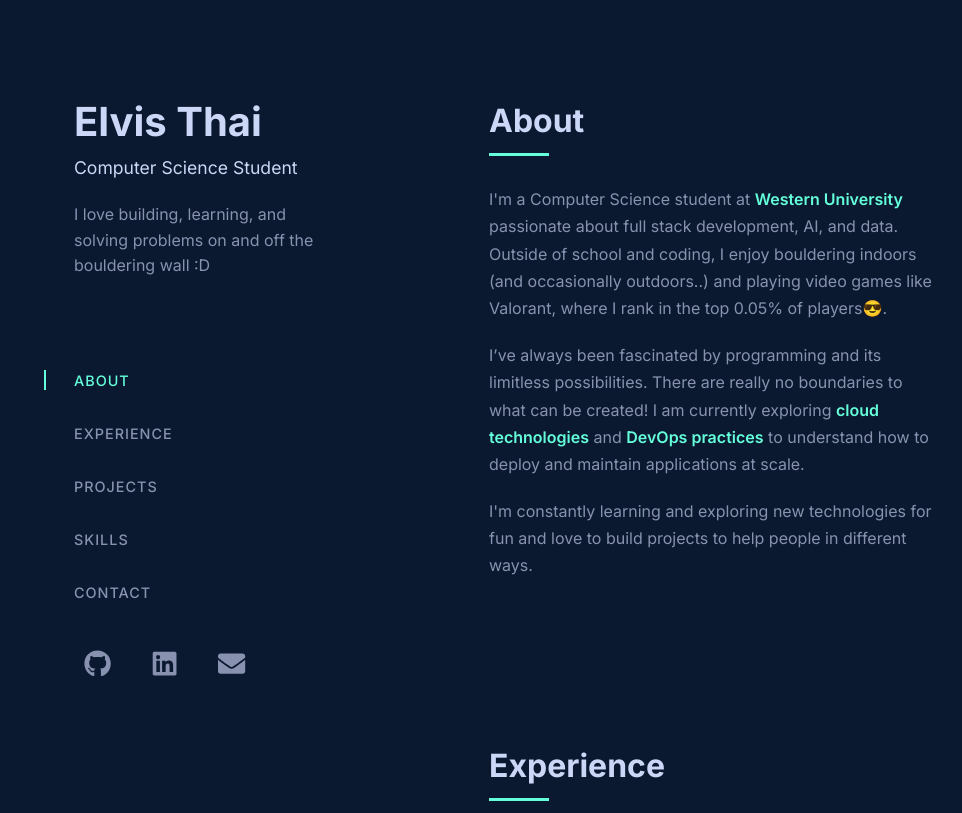
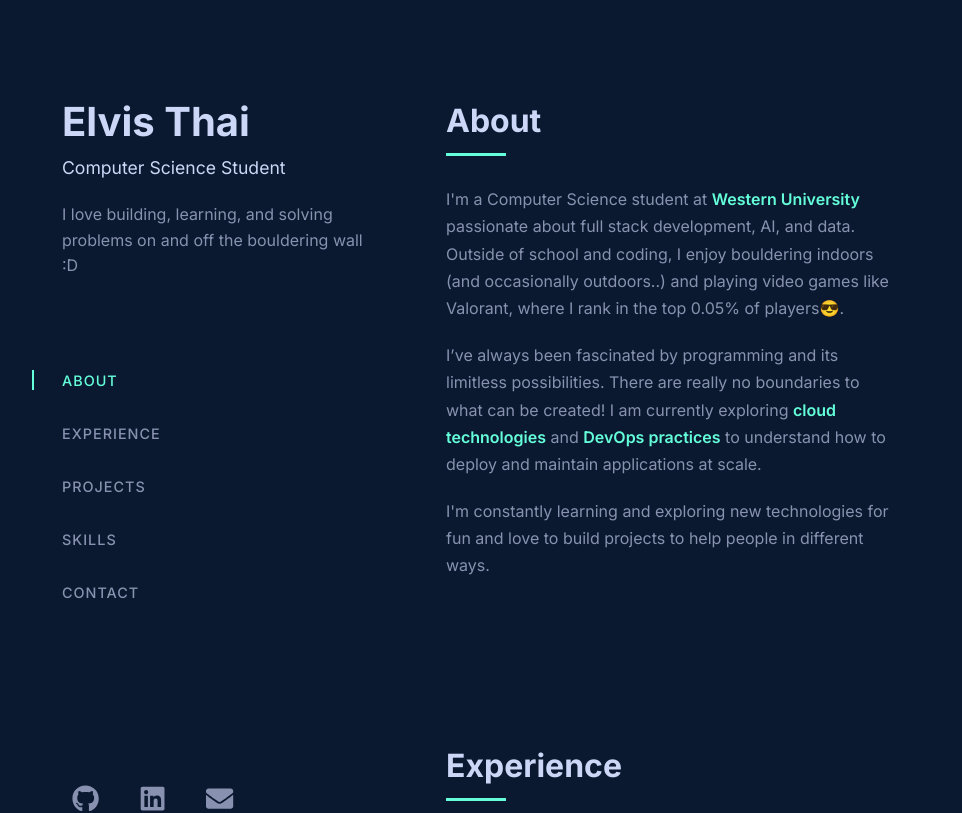
Before and after one commit to elvisThai/my-portfolio, a React (Create React App) app: page / in a window 1280 px wide. Shown: the top 813 px of the page, without its empty margins (151-1113 px from the left). Built offline with nearby package versions, Linux system fonts and the light colour scheme; no server answers; the HTML template or start-up script is replaced by a standard one.

Commit message:
fix ui on mac by centering content

```diff
--- a/src/components/Portfolio.css
+++ b/src/components/Portfolio.css
@@ -1,6 +1,12 @@
 /* Main App Container */
 .app-container {
-  display: flex;
+  display: grid;
+  grid-template-columns: minmax(280px, 430px) minmax(0, 600px);
+  justify-content: center;
+  column-gap: clamp(64px, 8vw, 140px);
+  width: min(1400px, 100%);
+  margin: 0 auto;
+  padding: 75px clamp(24px, 5vw, 48px) 50px;
   min-height: 100vh;
   background-color: #0a192f;
   color: #ccd6f6;
@@ -10,13 +16,12 @@
 
 /* Left Sidebar */
 .sidebar {
-  position: fixed;
+  position: sticky;
   top: 0;
-  left: 350px;
-  width: 430px;
+  width: 100%;
   height: 100vh;
   background-color: #0a192f;
-  padding: 100px 0;
+  padding: 25px 0 40px;
   display: flex;
   flex-direction: column;
   justify-content: space-between;
@@ -24,7 +29,7 @@
 }
 
 .sidebar-content {
-  padding: 0 50px;
+  padding: 0;
   display: flex;
   flex-direction: column;
   height: 100%;
@@ -113,20 +118,18 @@
 
 /* Main Content Area */
 .main-content {
-  margin-left: 800px;
-  flex: 1;
-  padding: 75px 60px 50px 60px;
-  max-width: calc(100vw - 800px);
+  min-width: 0;
+  width: 100%;
+  max-width: 600px;
   display: flex;
   flex-direction: column;
-  align-items: center;
+  align-items: flex-start;
 }
 
 .content-section {
   margin-bottom: 120px;
   width: 100%;
   max-width: 600px;
-  margin-right: 200px;
   padding-top: 20px;
 }
 
@@ -167,20 +170,18 @@
 
 /* Responsive Design */
 @media (max-width: 1440px) {
-  .sidebar {
-    left: 250px;
-    width: 350px;
+  .app-container {
+    grid-template-columns: minmax(260px, 360px) minmax(0, 520px);
+    column-gap: clamp(56px, 6vw, 100px);
   }
 
   .main-content {
-    margin-left: 600px;
-    padding: 75px 40px 50px 40px;
-    max-width: calc(100vw - 600px);
+    max-width: 520px;
   }
 
   .content-section {
     max-width: 500px;
-    margin-right: 100px;
+    width: 100%;
   }
 
   .name {
@@ -188,25 +189,23 @@
   }
 
   .sidebar-content {
-    padding: 0 30px;
+    padding: 0;
   }
 }
 
 @media (max-width: 1366px) {
-  .sidebar {
-    left: 200px;
-    width: 300px;
+  .app-container {
+    grid-template-columns: minmax(240px, 320px) minmax(0, 470px);
+    column-gap: clamp(48px, 5vw, 80px);
   }
 
   .main-content {
-    margin-left: 500px;
-    padding: 75px 30px 50px 30px;
-    max-width: calc(100vw - 500px);
+    max-width: 470px;
   }
 
   .content-section {
     max-width: 450px;
-    margin-right: 50px;
+    width: 100%;
   }
 
   .name {
@@ -226,7 +225,7 @@
   }
 
   .sidebar-content {
-    padding: 0 25px;
+    padding: 0;
   }
 
   .nav-item.active::before {
@@ -236,7 +235,10 @@
 
 @media (max-width: 1024px) {
   .app-container {
+    display: flex;
     flex-direction: column;
+    width: 100%;
+    padding: 0;
   }
 
   .sidebar {
@@ -259,7 +261,7 @@
 
   .content-section {
     max-width: 100%;
-    margin-right: 0;
+    width: 100%;
     margin-bottom: 80px;
   }
 
```
Also changed, not shown: 1 other file (tests, documents, lock files or other folders).
